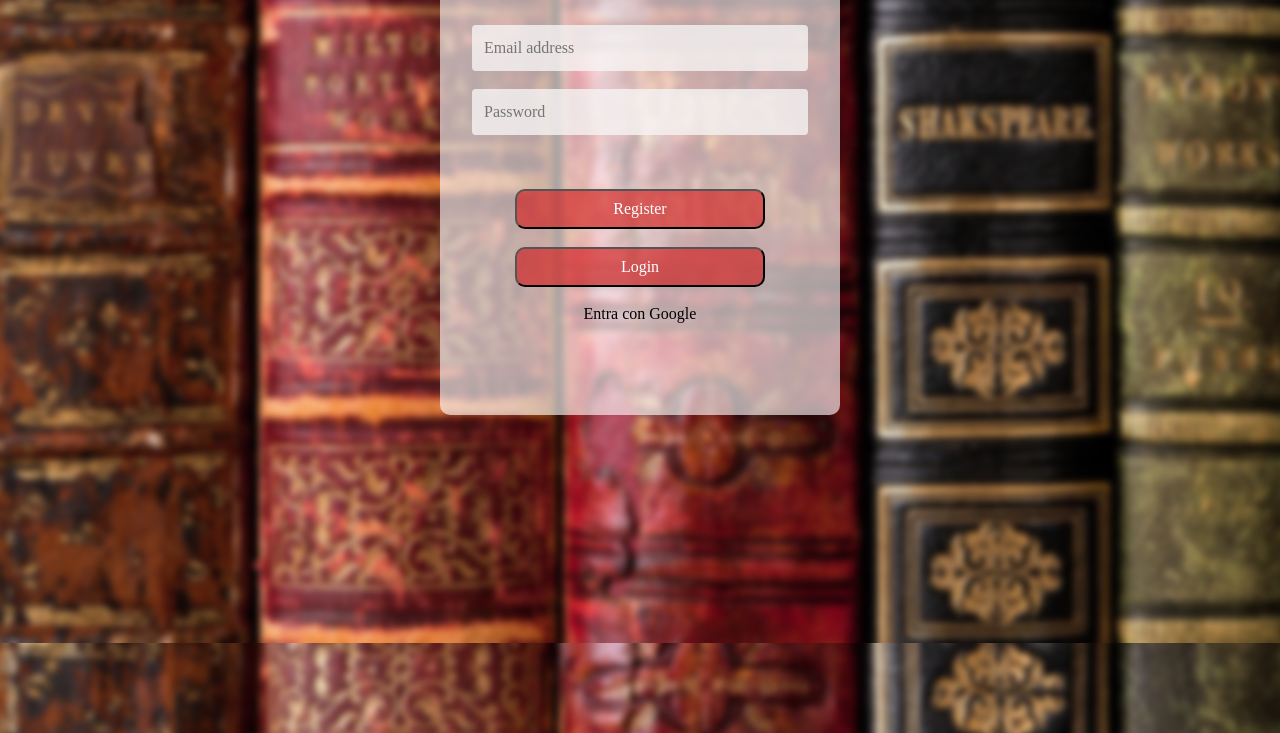
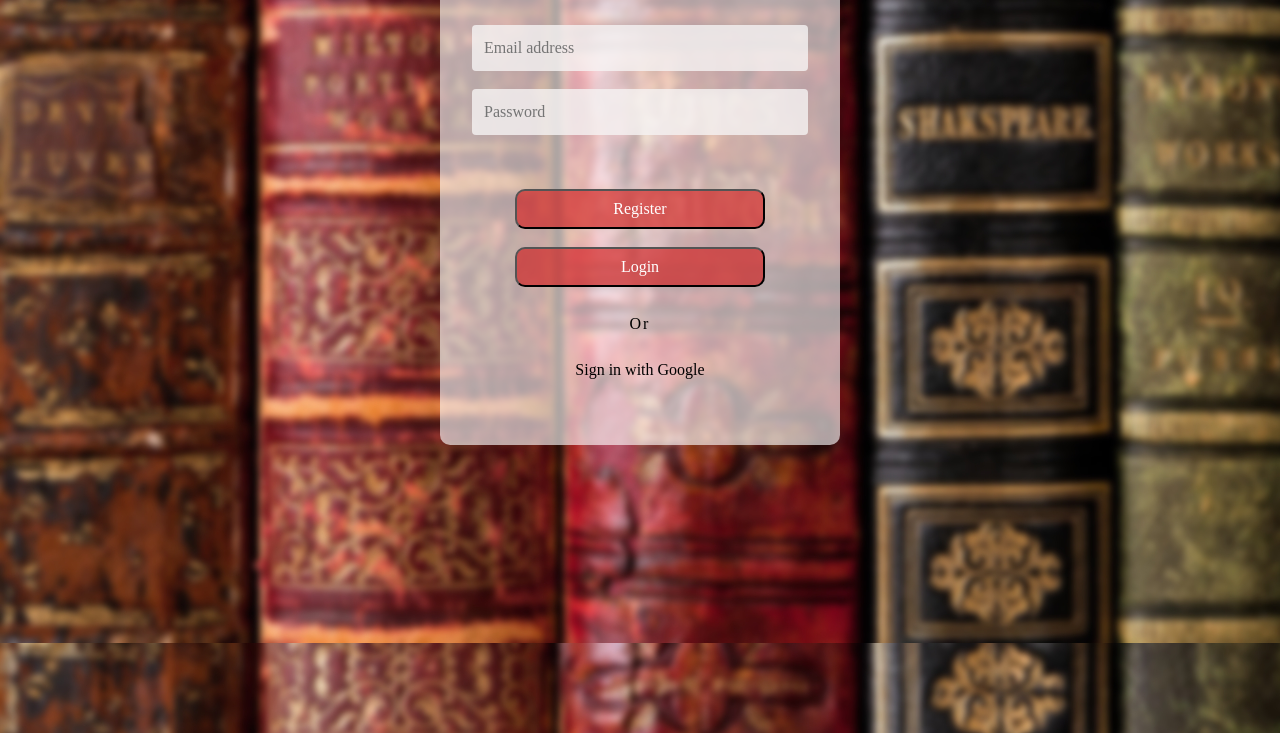
Before and after one commit to GrAnDozeN/ProgettoRdC, a website: page request/public/Login/login.html in a window 1280 px wide. Shown: the part 157-890 px from the top of the page. Drawn offline with Linux system fonts and the light colour scheme.

Commit message:
fixed login

```diff
--- a/request/public/Login/login.html
+++ b/request/public/Login/login.html
@@ -9,15 +9,18 @@
         <script type="text/javascript" lang="javascript" src="http://localhost:8888/public/Login/login.js"></script>
     </head>
     <body class="background">
-        <form class="box" style="height: 470px; margin-top:7%; padding-top:1%;" method="POST" name="loginForm" onSubmit="return validateForm();">
+        <form class="box" style="height: 500px; margin-top:7%; padding-top:1%;" method="POST" name="loginForm" onSubmit="return validateForm();">
             <h1>Login</h1><br>
             <input type="email" name="inputEmail" class="input" placeholder="Email address" required onchange="checkEmail();" autofocus/><br><br>
             <input type="password" name="inputPassword" class="input" placeholder="Password" required onchange="checkPassword();"/><br><br>
             <br><br>
             <button class="button" name="loginButton" type="submit" formaction="http://localhost:8888/register">Register</button><br><br>
             <button class="button" name="loginButton" type="submit" formaction="http://localhost:8888/login">Login</button><br><br>
-
-            <a href='https://accounts.google.com/o/oauth2/auth?client_id=360990063363-2o0q4258h43c2kq0u4jh9cjgemvn0k5f.apps.googleusercontent.com&scope=https://www.googleapis.com/auth/userinfo.email&redirect_uri=http://localhost:8888/code&response_type=code'>Entra con Google</a>
+            <h5>Or</h5><br>
+            <div id="customBtn">
+                <span class="icon"></span>
+                <a class="buttonText" href='https://accounts.google.com/o/oauth2/auth?client_id=360990063363-2o0q4258h43c2kq0u4jh9cjgemvn0k5f.apps.googleusercontent.com&scope=https://www.googleapis.com/auth/userinfo.email&redirect_uri=http://localhost:8888/code&response_type=code'>Sign in with Google</a>
+            </div>
         </form>
     </body>
 </html>
```
